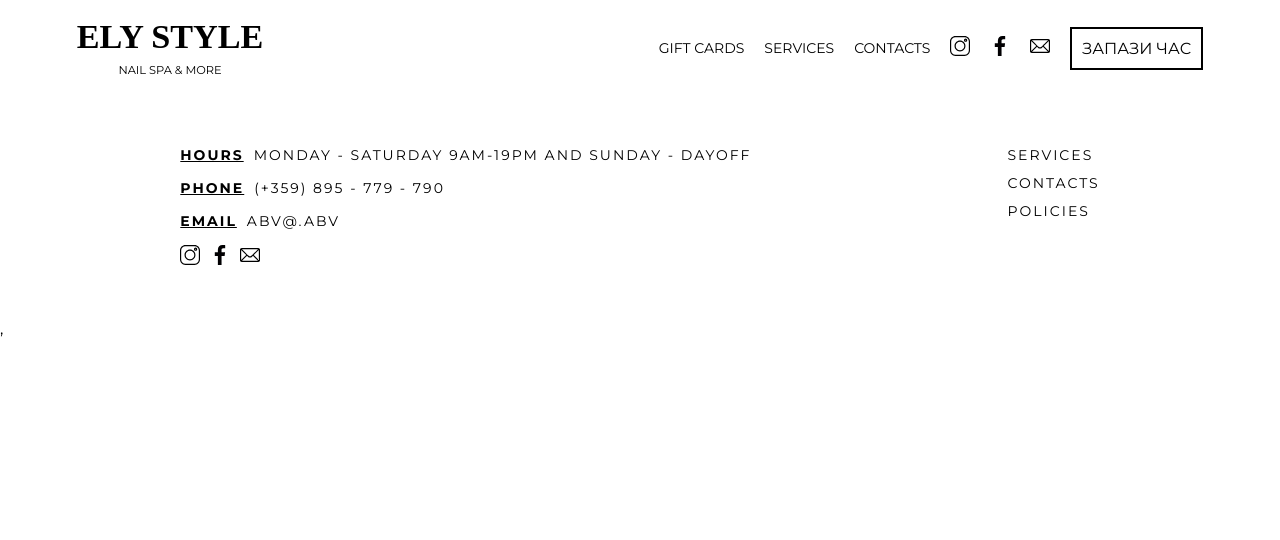
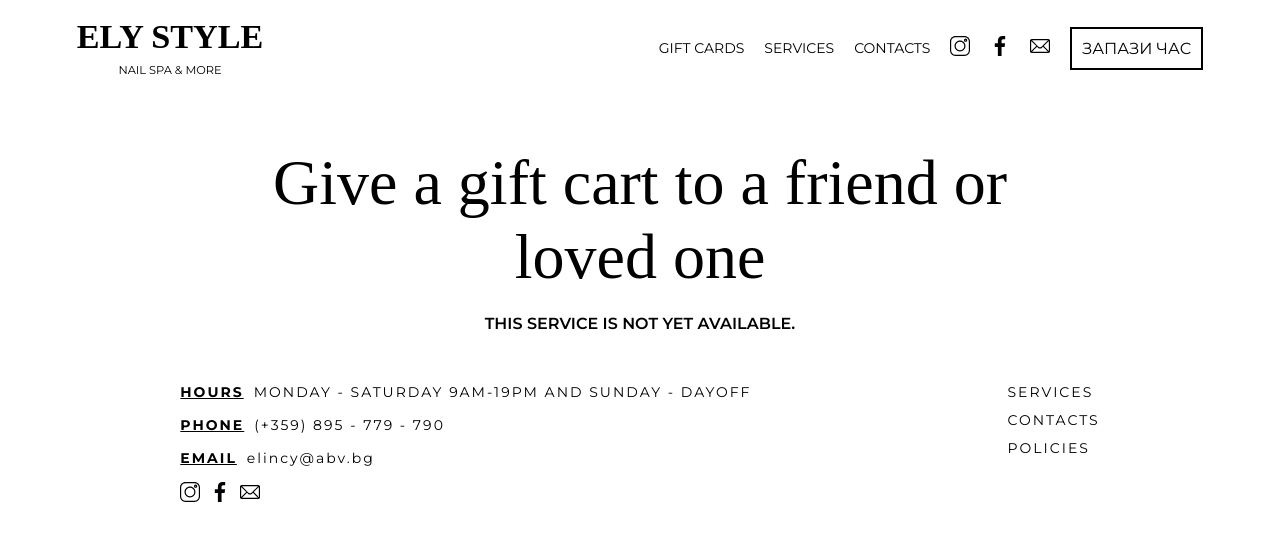
Before and after one commit to StoyanMinc/ely-style, a React (Vite) app: page /gift-card in a window 1280 px wide. Shown: the top 540 px of the page. Built offline with nearby package versions, Linux system fonts and the light colour scheme; a web font is replaced by a local one.

Commit message:
Create Gift cards page

```diff
--- a/public/styles/footer.css
+++ b/public/styles/footer.css
@@ -18,6 +18,10 @@
 .footer-info-holder {
     display: flex;
     gap: 10px;
+}
+
+.email-span {
+    text-transform:  none;
 }
 
 .footer-info-holder-title {
--- /dev/null
+++ b/public/styles/gift-cards.css
@@ -0,0 +1,29 @@
+.gift-cards-container {
+    display: flex;
+    flex-direction: column;
+    align-items: center;
+    justify-content: center;
+    width: 100%;
+    margin-top: 50px;
+}
+
+.gift-cards-container .first-section {
+    display: flex;
+        flex-direction: column;
+        align-items: center;
+        justify-content: center;
+        gap: 20px;
+        width: 60%;
+        text-align: center;
+
+}
+
+.gift-cards-container h1 {
+    font-size: 4em;
+    font-weight: 100;
+}
+
+.gift-cards-container span {
+    text-transform: uppercase;
+    font-family: 'Montserrat';
+}
--- a/public/styles/mobile.css
+++ b/public/styles/mobile.css
@@ -198,6 +198,14 @@
         cursor: pointer;
     }
 
+    /* GIFT CARDS PAGE */
+    .gift-cards-container .first-section{
+        width: 80%;
+    }
+    .gift-cards-container h1 {
+        font-size: 2.5em;
+    }
+
     /* SERVICES PAGE */
     .services-container {
         padding: 0;
--- a/public/styles/style.css
+++ b/public/styles/style.css
@@ -2,6 +2,7 @@
 @import './header.css';
 @import './home.css';
 @import './footer.css';
+@import './gift-cards.css';
 @import './services.css';
 @import './beauty.css';
 @import 'contacts.css';
--- a/src/App.jsx
+++ b/src/App.jsx
@@ -8,6 +8,7 @@ import Pedicures from "./components/pedicures/Pedicures"
 import NailArtDesigns from "./components/nail-art-designs/NailArtDesigns"
 import Beauty from "./components/beauty/Beauty"
 import Contacts from "./components/contacts/Contacts"
+import GiftCard from "./components/gift-card/GiftCard"
 
 function App() {
 
@@ -19,6 +20,7 @@ function App() {
                 <Routes>
                     <Route path="/" element={<Home />} />
                     <Route path="/services" element={<Services />} />
+                    <Route path="/gift-card" element={<GiftCard />} />
                     <Route path="/services/manicures" element={<Manicures />} />
                     <Route path="/services/pedicures" element={<Pedicures />} />
                     <Route path="/services/nail-art-designs" element={<NailArtDesigns />} />
--- a/src/components/footer/Footer.jsx
+++ b/src/components/footer/Footer.jsx
@@ -14,7 +14,7 @@ export default function Footer() {
                 </div>
                 <div className="footer-info-holder">
                     <span className="footer-info-holder-title">email</span>
-                    <span>abv@.abv</span>
+                    <span className="email-span">elincy@abv.bg</span>
                 </div>
                 <div className="footer-social">
                     <ul>
--- /dev/null
+++ b/src/components/gift-card/GiftCard.jsx
@@ -0,0 +1,10 @@
+export default function GiftCard() {
+    return (
+        <div className="gift-cards-container">
+            <section className="first-section">
+                <h1>Give a gift cart to a friend or loved one</h1>
+                <span>This service is not yet available.</span>
+            </section>
+        </div>
+    )
+}
--- a/src/components/header/Header.jsx
+++ b/src/components/header/Header.jsx
@@ -20,7 +20,7 @@ export default function Header() {
             <div className={showNav ? 'header-nav-holder show-nav' : 'header-nav-holder'}>
                 <ul>
                     <div className="nav-links-container">
-                        <li className="services-link"><Link className="header-nav-a" to={'/services'} onClick={toggleNav}>Gift cards</Link></li>
+                        <li className="services-link"><Link className="header-nav-a" to={'/gift-card'} onClick={toggleNav}>Gift cards</Link></li>
                         <li className="services-link"><Link className="header-nav-a" to={'/services'} onClick={toggleNav}>Services</Link></li>
                         <li className="contacts-link"><Link className="header-nav-a" to={'/contacts'} onClick={toggleNav}>Contacts</Link></li>
                     </div>
--- a/src/components/nail-art-designs/NailArtDesigns.jsx
+++ b/src/components/nail-art-designs/NailArtDesigns.jsx
@@ -1,5 +1,3 @@
-import { Link } from "react-router-dom";
-
 export default function NailArtDesigns() {
     return (
         <div className="pedicures-container">
```
